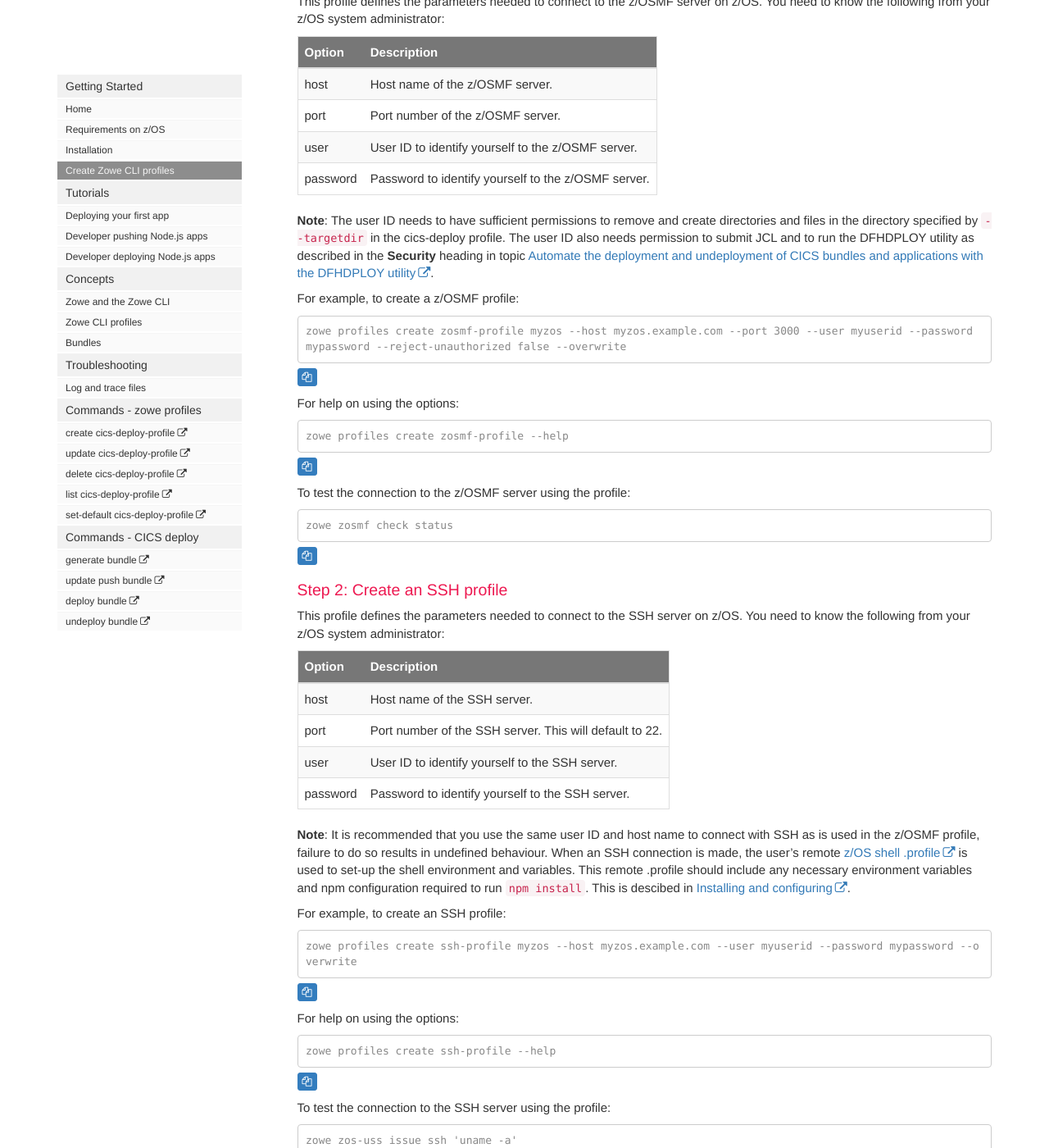
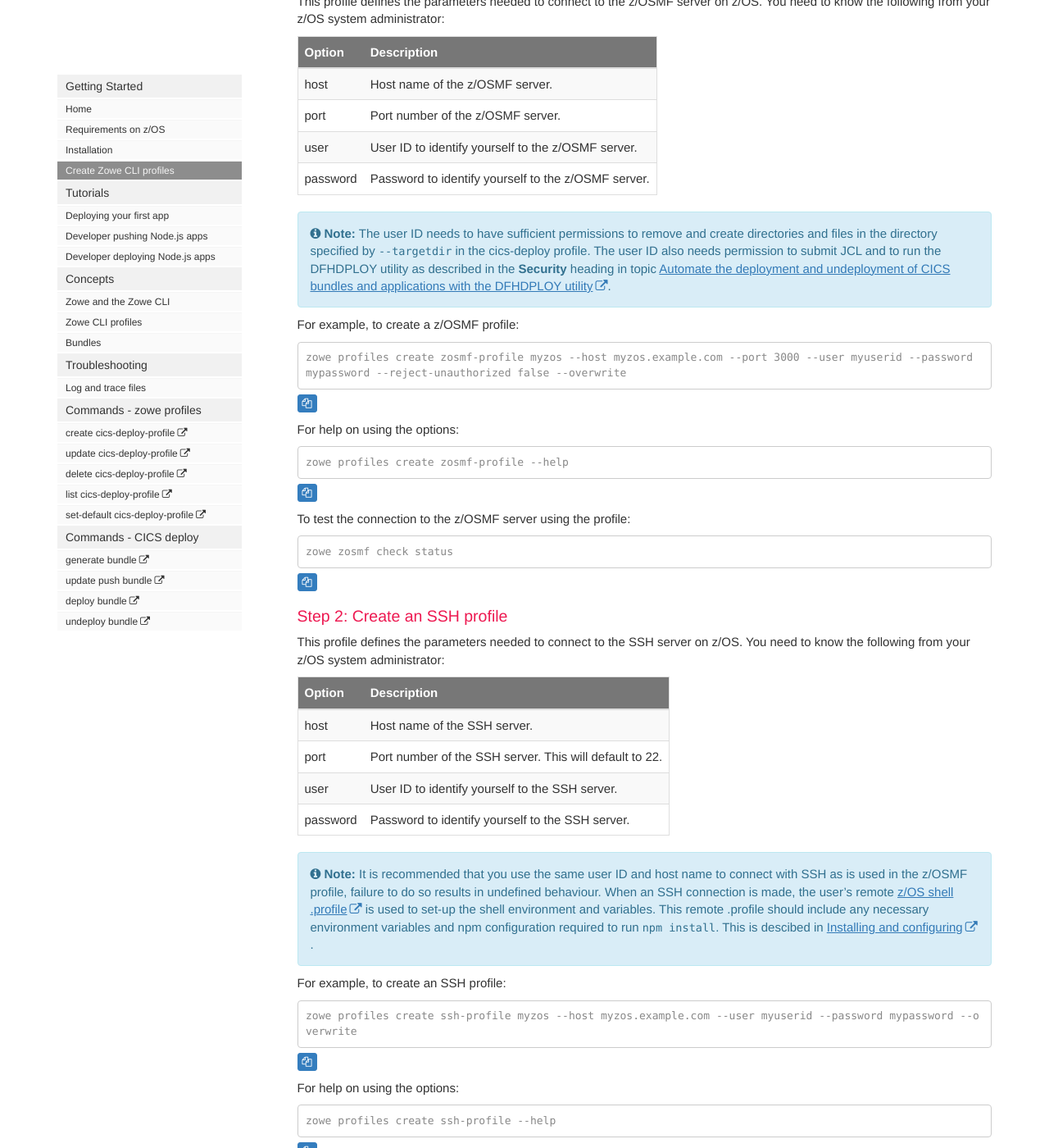
Before and after one commit to IBM/zowe-cli-cics-deploy-plugin, a Jekyll site: the page built from docs/pages/cdp/cdp-Create-Zowe-CLI-profiles.md, in a window 1280 px wide and 1400 px high, scrolled down 277 px. Shown: the whole window at 82% size. Built offline with Jekyll 4.4.1, drawn with Linux system fonts in a browser that asks for light colours; nearby versions of some CDN libraries; comment, search, counter and statistics services are not loaded.

Commit message:
Change Note: sections into box Also fix wrapping of an example.

````diff
--- a/docs/pages/cdp/cdp-Create-Zowe-CLI-profiles.md
+++ b/docs/pages/cdp/cdp-Create-Zowe-CLI-profiles.md
@@ -19,7 +19,7 @@ This profile defines the parameters needed to connect to the z/OSMF server on z/
 | user | User ID to identify yourself to the z/OSMF server. |
 | password | Password to identify yourself to the z/OSMF server. |
 
-**Note**: The user ID needs to have sufficient permissions to remove and create directories and files in the directory specified by `--targetdir` in the cics-deploy profile. The user ID also needs permission to submit JCL and to run the DFHDPLOY utility as described in the **Security** heading in topic [Automate the deployment and undeployment of CICS bundles and applications with the DFHDPLOY utility](https://www.ibm.com/support/knowledgecenter/SSGMCP_5.5.0/applications/deploying/dfhdploy_overview.html).
+{% include note.html content="The user ID needs to have sufficient permissions to remove and create directories and files in the directory specified by `--targetdir` in the cics-deploy profile. The user ID also needs permission to submit JCL and to run the DFHDPLOY utility as described in the **Security** heading in topic [Automate the deployment and undeployment of CICS bundles and applications with the DFHDPLOY utility](https://www.ibm.com/support/knowledgecenter/SSGMCP_5.5.0/applications/deploying/dfhdploy_overview.html)." %}
 
 For example, to create a z/OSMF profile:
 
@@ -50,7 +50,7 @@ This profile defines the parameters needed to connect to the SSH server on z/OS.
 | user | User ID to identify yourself to the SSH server. |
 | password | Password to identify yourself to the SSH server. |
 
-**Note**: It is recommended that you use the same user ID and host name to connect with SSH as is used in the z/OSMF profile, failure to do so results in undefined behaviour. When an SSH connection is made, the user's remote [z/OS shell .profile](https://www.ibm.com/support/knowledgecenter/en/SSLTBW_2.3.0/com.ibm.zos.v2r3.bpxa400/cupro.htm) is used to set-up the shell environment and variables. This remote .profile should include any necessary environment variables and npm configuration required to run `npm install`. This is descibed in [Installing and configuring](https://www.ibm.com/support/knowledgecenter/SSTRRS_6.0.0/com.ibm.nodejs.zos.v6.doc/install.htm).
+{% include note.html content="It is recommended that you use the same user ID and host name to connect with SSH as is used in the z/OSMF profile, failure to do so results in undefined behaviour. When an SSH connection is made, the user's remote [z/OS shell .profile](https://www.ibm.com/support/knowledgecenter/en/SSLTBW_2.3.0/com.ibm.zos.v2r3.bpxa400/cupro.htm) is used to set-up the shell environment and variables. This remote .profile should include any necessary environment variables and npm configuration required to run `npm install`. This is descibed in [Installing and configuring](https://www.ibm.com/support/knowledgecenter/SSTRRS_6.0.0/com.ibm.nodejs.zos.v6.doc/install.htm)." %}
 
 For example, to create an SSH profile:
 
@@ -87,8 +87,7 @@ This profile identifies the CICS environment for deployment. You need to know th
 For example to create a cics-deploy profile:
 
 ```console
-zowe profiles create cics-deploy-profile example --cicsplex PLEX1 --cicshlq CICSTS55.CICS720 --cpsmhlq CICSTS55.CPSM550 --scope TESTGRP1 --csdgroup BUNDGRP1 --targetdir /var/cicsts/bundles
---overwrite
+zowe profiles create cics-deploy-profile example --cicsplex PLEX1 --cicshlq CICSTS55.CICS720 --cpsmhlq CICSTS55.CPSM550 --scope TESTGRP1 --csdgroup BUNDGRP1 --targetdir /var/cicsts/bundles --overwrite
 ```
 
 For help on using the options:
````
